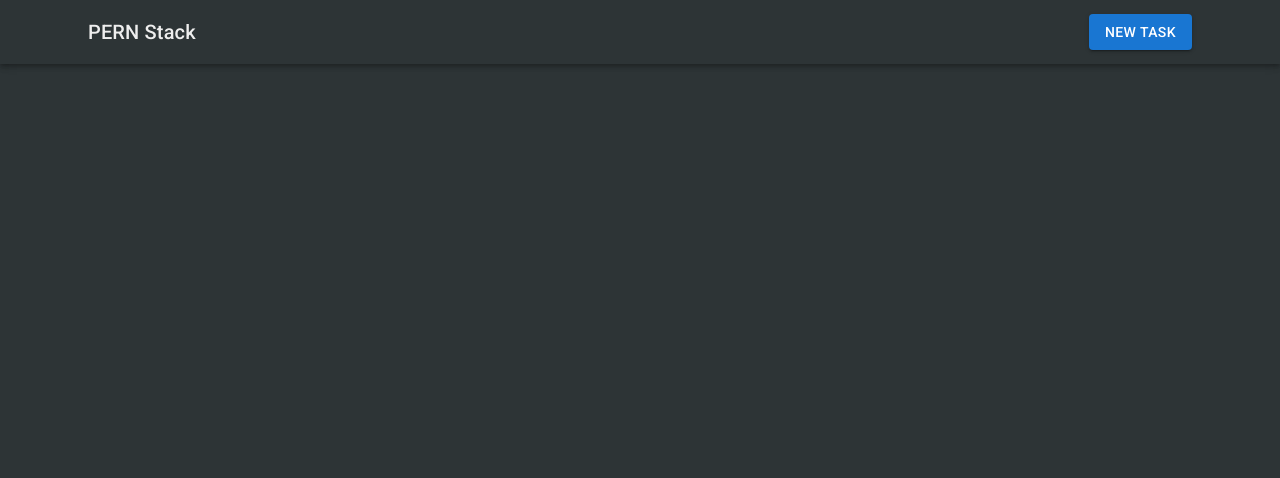
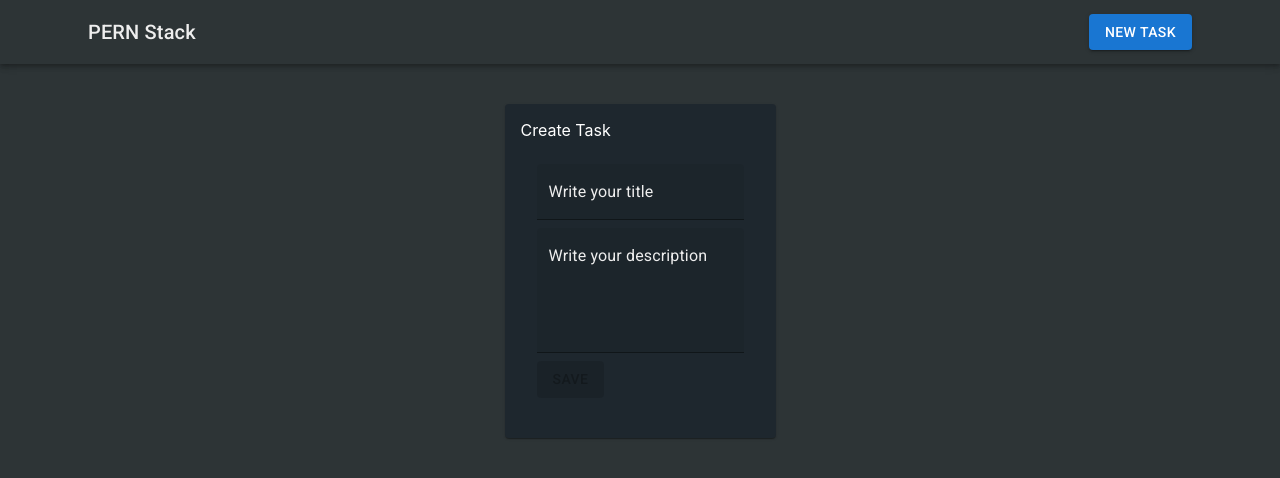
Before and after one commit to Ricardo-VP/PERN-crud, a React (Create React App) app in the folder client/: page /tasks/1/edit in a window 1280 px wide. Before the commit this address had no page. Shown: the top 478 px of the page. Built offline with nearby package versions, Linux system fonts and the light colour scheme; no server answers.

Commit message:
Funcion update. Fin del app! ✅😎

```diff
--- a/client/src/App.js
+++ b/client/src/App.js
@@ -1,7 +1,7 @@
 import { BrowserRouter, Routes, Route } from "react-router-dom";
 import TaskForm from "./components/TaskForm";
 import TaskList from "./components/TaskList";
-import Menu from './components/Navbar';
+import Menu from "./components/Navbar";
 import { Container } from "@mui/material";
 
 export default function App() {
@@ -12,7 +12,7 @@ export default function App() {
         <Routes>
           <Route path="/" element={<TaskList />} />
           <Route path="/tasks/new" element={<TaskForm />} />
-          {/* Falta ruta editar */}
+          <Route path="/tasks/:id/edit" element={<TaskForm />} />
         </Routes>
       </Container>
     </BrowserRouter>
--- a/client/src/components/TaskForm.js
+++ b/client/src/components/TaskForm.js
@@ -8,7 +8,7 @@ import {
   Typography,
 } from "@mui/material";
 import { useState, useEffect } from "react";
-import { useNavigate } from "react-router-dom";
+import { useNavigate, useParams } from "react-router-dom";
 
 export default function TaskForm() {
   const [task, setTask] = useState({
@@ -16,21 +16,31 @@ export default function TaskForm() {
     description: "",
   });
   const [loading, setLoading] = useState(false);
+  const [editing, setEditing] = useState(false);
 
   const navigate = useNavigate();
+  const { id } = useParams();
 
   const handleSubmit = async (e) => {
     e.preventDefault(); // Evita que se recargue la página
 
     setLoading(true);
 
-    const res = await fetch("http://localhost:4000/tasks", {
-      method: "POST",
-      body: JSON.stringify(task),
-      headers: { "Content-Type": "application/json" },
-    });
-
-    const data = await res.json();
+    if (editing) {
+      await fetch(`http://localhost:4000/tasks/${id}`, {
+        method: "PUT",
+        headers: {
+          "Content-Type": "application/json",
+        },
+        body: JSON.stringify(task),
+      });
+    } else {
+      await fetch("http://localhost:4000/tasks", {
+        method: "POST",
+        body: JSON.stringify(task),
+        headers: { "Content-Type": "application/json" },
+      });
+    }
 
     setLoading(false);
 
@@ -40,6 +50,22 @@ export default function TaskForm() {
   const handleChange = (e) => {
     setTask({ ...task, [e.target.name]: e.target.value }); // Actualiza el estado
   };
+
+  const loadTask = async (id) => {
+    const res = await fetch(`http://localhost:4000/tasks/${id}`);
+    const data = await res.json();
+    setTask({
+      title: data.title,
+      description: data.description,
+    });
+    setEditing(true);
+  };
+
+  useEffect(() => {
+    if (id) {
+      loadTask(id);
+    }
+  }, [id]);
 
   return (
     <Grid
@@ -57,7 +83,7 @@ export default function TaskForm() {
           }}
         >
           <Typography variant="5" textAlign="center" color="white">
-            Create Task
+            {editing ? "Edit Task" : "Create Task"}
           </Typography>
           <CardContent>
             <form onSubmit={handleSubmit}>
@@ -68,6 +94,7 @@ export default function TaskForm() {
                   display: "block",
                   margin: ".5rem 0",
                 }}
+                value={task.title}
                 name="title"
                 onChange={handleChange}
                 inputProps={{ style: { color: "#eee" } }}
@@ -82,6 +109,7 @@ export default function TaskForm() {
                   display: "block",
                   margin: ".5rem 0",
                 }}
+                value={task.description}
                 name="description"
                 onChange={handleChange}
                 inputProps={{ style: { color: "#eee" } }}
@@ -96,7 +124,7 @@ export default function TaskForm() {
                 {loading ? (
                   <CircularProgress color="inherit" size={24} />
                 ) : (
-                  "Create"
+                  "Save"
                 )}
               </Button>
             </form>
--- a/client/src/components/TaskList.js
+++ b/client/src/components/TaskList.js
@@ -1,8 +1,10 @@
 import { Button, Card, CardContent, Typography } from "@mui/material";
 import { useEffect, useState } from "react";
+import { useNavigate } from "react-router-dom";
 
 export default function TaskList() {
   const [tasks, setTasks] = useState([]);
+  const navigate = useNavigate();
 
   const loadTasks = async () => {
     const res = await fetch("http://localhost:4000/tasks");
@@ -21,7 +23,7 @@ export default function TaskList() {
       });
       setTasks(tasks.filter((task) => task.id !== id));
     } catch (error) {
-        console.log(error);
+      console.log(error);
     }
   };
 
@@ -47,7 +49,7 @@ export default function TaskList() {
               <Button
                 variant="contained"
                 color="inherit"
-                onClick={() => console.log("edit")}
+                onClick={() => navigate(`/tasks/${task.id}/edit`)}
               >
                 Edit
               </Button>
```
